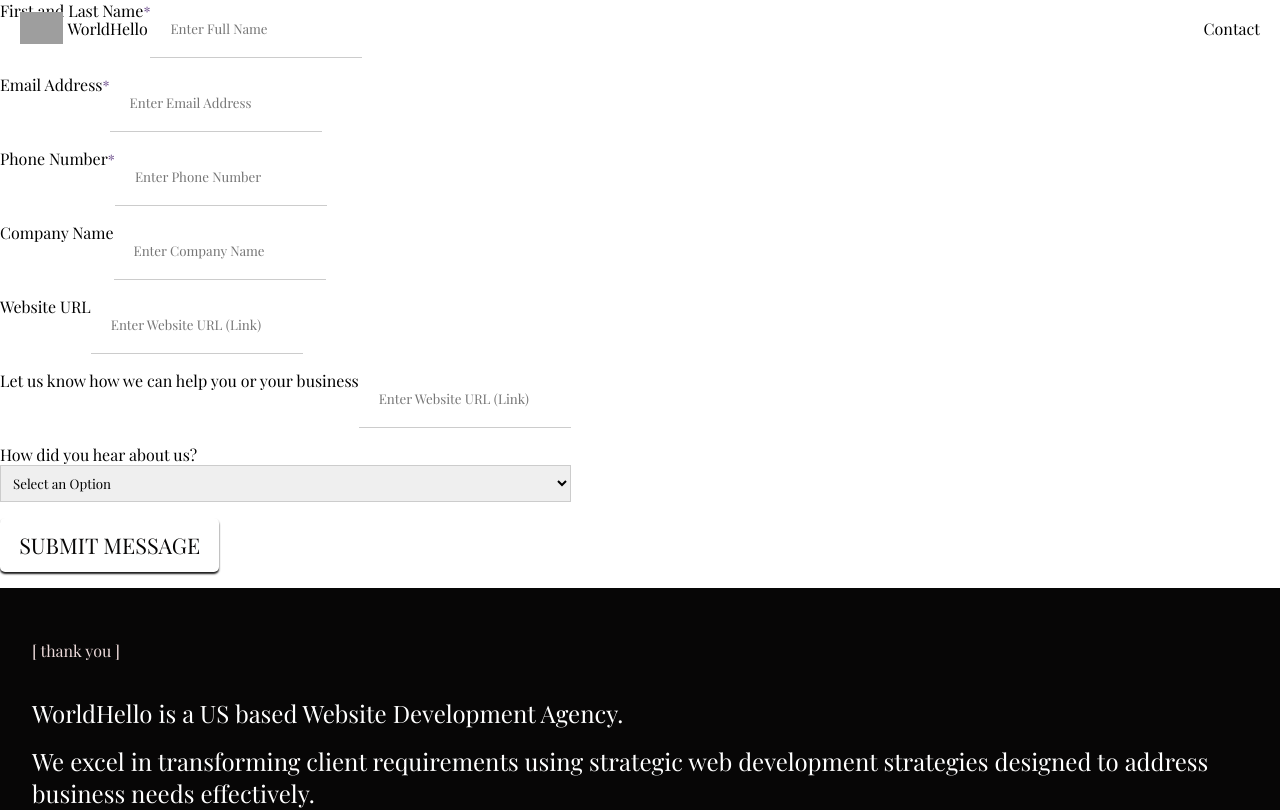
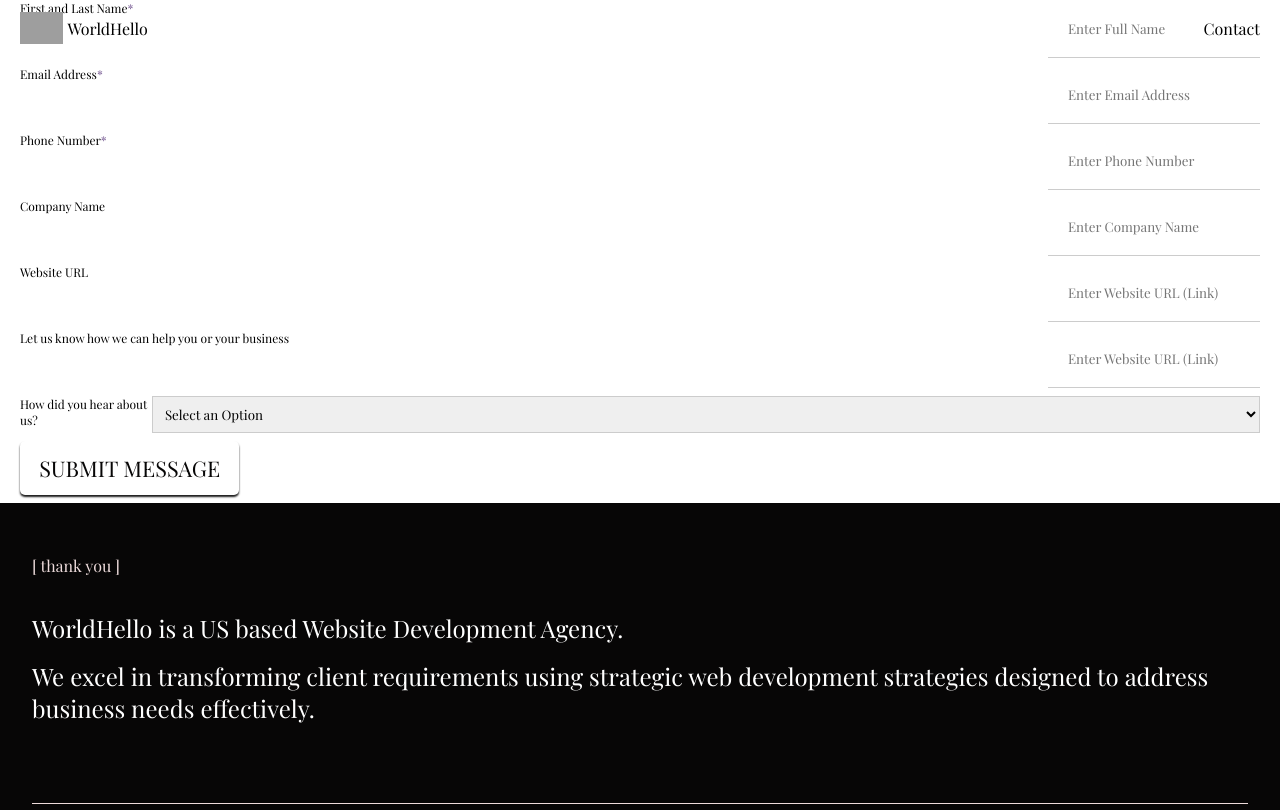
Before and after one commit to gtzjesus/WorldHello, a React (Vite) app: page /contact in a window 1280 px wide. Shown: the top 810 px of the page. Built offline with nearby package versions, Linux system fonts and the light colour scheme; no server answers; the database is empty; grey boxes are pictures that could not be loaded.

Commit message:
Restructured files + Modal window UI changes

```diff
--- a/src/styles/GlobalStyles.js
+++ b/src/styles/GlobalStyles.js
@@ -56,7 +56,7 @@ const GlobalStyles = createGlobalStyle`
     --font-xlarge: 4rem;
     --font-xxlarge: 7rem;
     --font-xxxlarge: 10rem;
-    --font-form: 0.9rem;
+    --font-form: 0.75rem;
 
 
 
@@ -70,6 +70,7 @@ const GlobalStyles = createGlobalStyle`
 
 
     --margin-nav-height: 8rem;
+    --margin-form: 0.5rem;
 
 
     /* Padding */
--- a/src/ui/form/Form.jsx
+++ b/src/ui/form/Form.jsx
@@ -19,17 +19,21 @@ import Button from '../buttons/Button';
 // This section has all CSS styles configured for every HTML element.
 
 const StyledForm = styled.form`
-  width: fit-content;
+  padding: 0 var(--padding-small);
+  font-size: var(--font-form);
+`;
+
+const FormGroup = styled.div`
+  margin-bottom: var(--margin-form);
+`;
+
+const FormRow = styled.div`
   display: flex;
-  flex-direction: column;
+  justify-content: space-between;
 `;
 
 const HorizontalGroup = styled.div`
   gap: var(--gap-form);
-`;
-
-const FormGroup = styled.div`
-  margin-bottom: var(--margin-small);
 `;
 
 const Label = styled.label`
@@ -41,6 +45,7 @@ const Input = styled.input`
   padding: var(--padding-small);
   border: none;
   border-bottom: 1px solid #ccc;
+  float: left;
 `;
 
 const Error = styled.p`
@@ -116,6 +121,7 @@ function Form() {
   return (
     <StyledForm>
       <FormGroup>
+        <FormRow>
           <Label htmlFor="name">
             First and Last Name<Asterik>*</Asterik>
           </Label>
@@ -127,11 +133,12 @@ function Form() {
             value={formData.name}
             onChange={handleInputChange}
           />
+        </FormRow>
         {errors.name && <Error>{errors.name}</Error>}
       </FormGroup>
-
       <HorizontalGroup>
         <FormGroup>
+          <FormRow>
             <Label htmlFor="email">
               Email Address<Asterik>*</Asterik>
             </Label>
@@ -143,9 +150,11 @@ function Form() {
               value={formData.email}
               onChange={handleInputChange}
             />
+          </FormRow>
           {errors.email && <Error>{errors.email}</Error>}
         </FormGroup>
         <FormGroup>
+          <FormRow>
             <Label htmlFor="phone">
               Phone Number<Asterik>*</Asterik>
             </Label>
@@ -157,11 +166,13 @@ function Form() {
               value={formData.phone}
               onChange={handleInputChange}
             />
+          </FormRow>
           {errors.phone && <Error>{errors.phone}</Error>}
         </FormGroup>
       </HorizontalGroup>
       <HorizontalGroup>
         <FormGroup>
+          <FormRow>
             <Label htmlFor="companyName">Company Name</Label>
             <Input
               type="text"
@@ -171,9 +182,11 @@ function Form() {
               value={formData.companyName}
               onChange={handleInputChange}
             />
+          </FormRow>
           {errors.companyName && <Error>{errors.companyName}</Error>}
         </FormGroup>
         <FormGroup>
+          <FormRow>
             <Label htmlFor="website">Website URL</Label>
             <Input
               type="text"
@@ -183,11 +196,12 @@ function Form() {
               value={formData.website}
               onChange={handleInputChange}
             />
+          </FormRow>
           {errors.website && <Error>{errors.website}</Error>}
         </FormGroup>
       </HorizontalGroup>
-
       <FormGroup>
+        <FormRow>
           <Label htmlFor="howCanWeHelp">
             Let us know how we can help you or your business
           </Label>
@@ -199,10 +213,12 @@ function Form() {
             value={formData.howCanWeHelp}
             onChange={handleInputChange}
           />
+        </FormRow>
         {errors.howCanWeHelp && <Error>{errors.howCanWeHelp}</Error>}
       </FormGroup>
 
       <FormGroup>
+        <FormRow>
           <Label htmlFor="howDidYouHear">How did you hear about us?</Label>
           <Select
             id="howDidYouHear"
@@ -217,9 +233,12 @@ function Form() {
             <Option value="friend">Friend</Option>
             <Option value="ad">Ad</Option>
           </Select>
+        </FormRow>
       </FormGroup>
       <FormGroup>
+        <FormRow>
           <Button>Submit Message</Button>
+        </FormRow>
       </FormGroup>
     </StyledForm>
   );
--- a/src/ui/modals/Modal.jsx
+++ b/src/ui/modals/Modal.jsx
@@ -45,15 +45,17 @@ const ModalNav = styled.div`
   font-size: var(--font-small);
   letter-spacing: var(--spacing-subtitle);
   // Code logic shadow beneath text (more visibility)
-  text-shadow: var(--text-shadow-font);
+  /* text-shadow: var(--text-shadow-font); */
   text-transform: uppercase;
 
   // Code logic for margin from form in modal
-  margin-bottom: var(--margin-large);
+  margin-bottom: var(--margin-form);
   padding: var(--padding-modal-nav);
 `;
 
-const ModalTitle = styled.span``;
+const ModalTitle = styled.span`
+  font-size: var(--font-xxxsmall);
+`;
 
 const ModalContent = styled.div`
   background-color: white;
```
Lines whose indentation alone changed are shown as unchanged.
